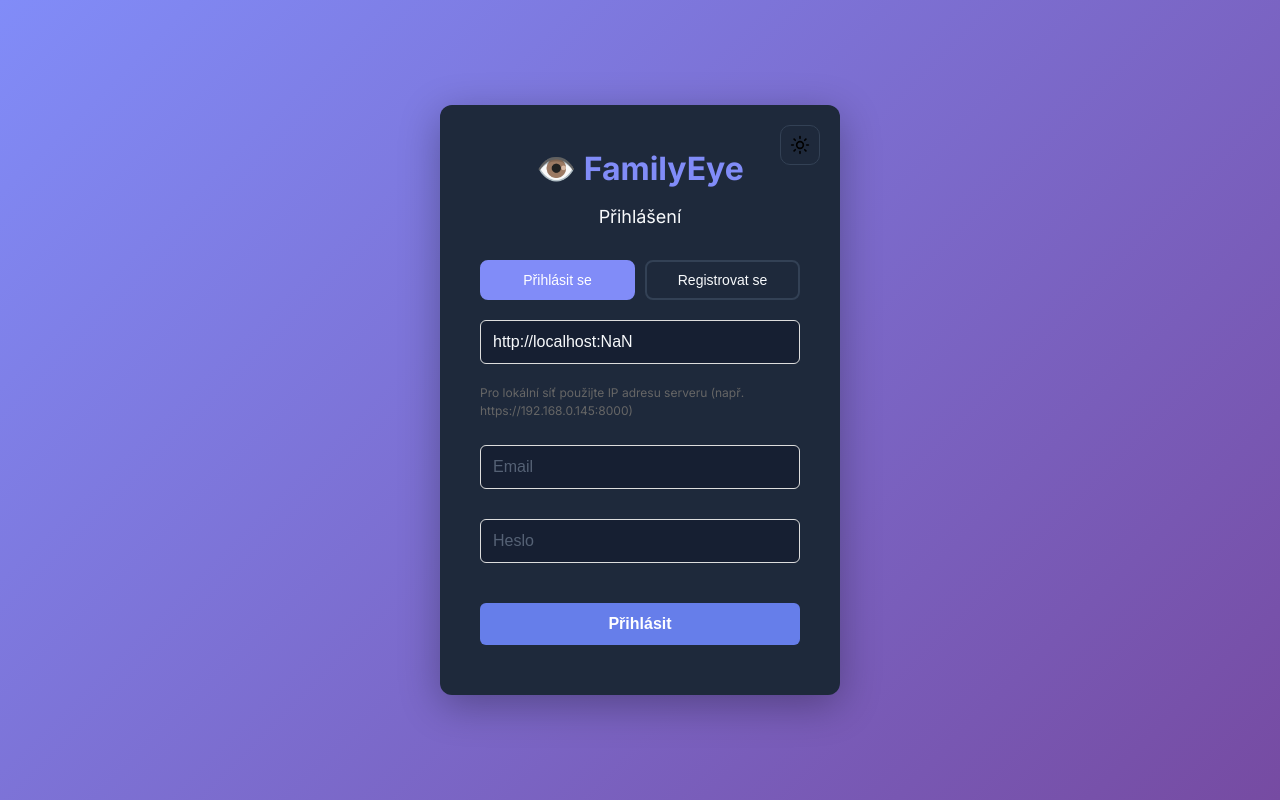
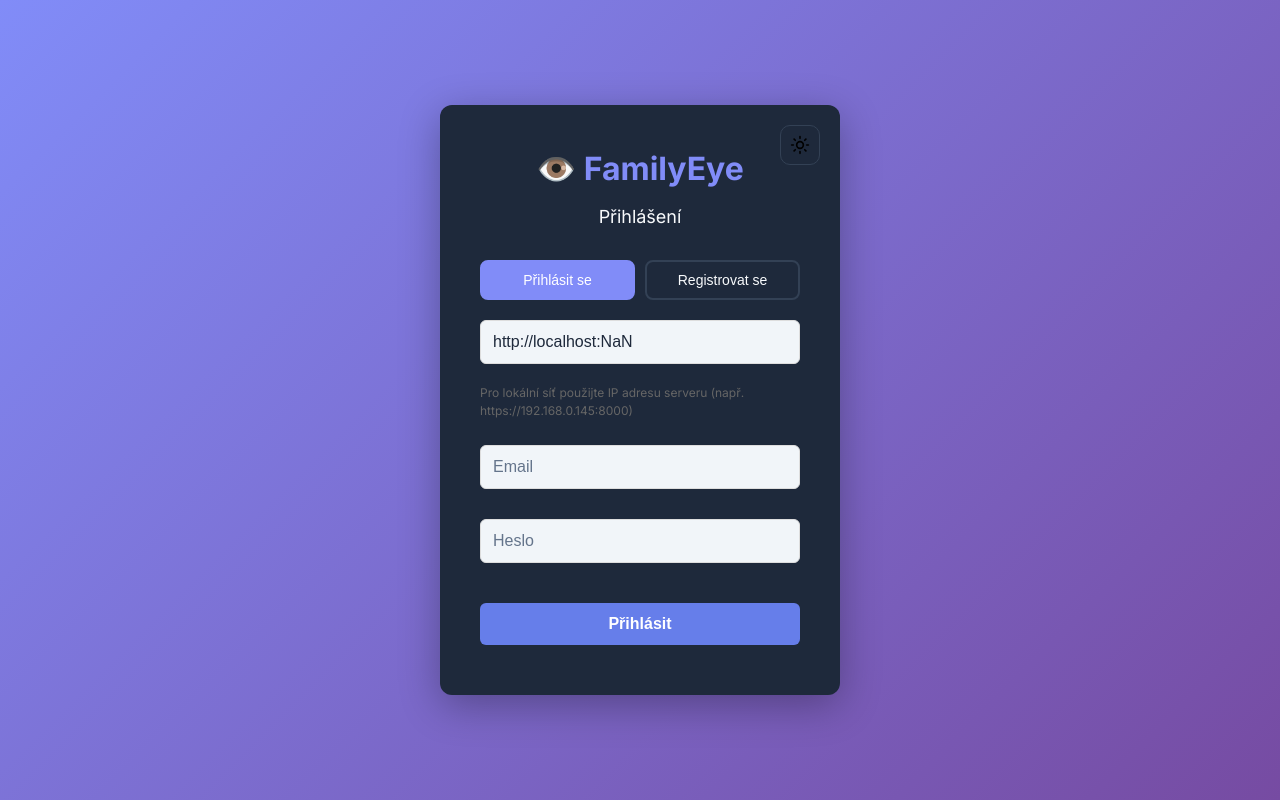
Before and after one commit to SkriptyRobert/FamilyEye, a React (Vite) app in the folder frontend/: page /login in a window 1280 px wide. Built offline with nearby package versions, Linux system fonts and the light colour scheme; no server answers.

Commit message:
UI/UX: Light gray inputs with dark text, remove RuleCard hover

```diff
--- a/frontend/src/components/RuleEditor.css
+++ b/frontend/src/components/RuleEditor.css
@@ -49,15 +49,17 @@
 
 .device-select {
   padding: 12px 16px;
-  border: 1px solid var(--glass-border, rgba(255, 255, 255, 0.15));
+  border: 1px solid var(--border-color, rgba(0, 0, 0, 0.15));
   border-radius: 12px;
   font-size: 14px;
-  background: rgba(15, 23, 42, 0.5);
-  color: var(--text-primary);
+  background: #f1f5f9;
+  /* Light gray */
+  color: #1e293b;
+  /* Dark text */
   font-weight: 500;
   cursor: pointer;
   min-width: 200px;
-  transition: all 0.2s;
+  transition: border-color 0.2s;
 }
 
 .device-select:focus {
@@ -170,24 +172,28 @@
 
 .input {
   padding: 14px 16px;
-  border: 1px solid var(--glass-border, rgba(255, 255, 255, 0.12));
+  border: 1px solid var(--border-color, rgba(0, 0, 0, 0.15));
   border-radius: 12px;
   font-size: 15px;
-  background: rgba(15, 23, 42, 0.5);
-  color: var(--text-primary);
-  transition: all 0.2s;
+  background: #f1f5f9;
+  /* Light gray background */
+  color: #1e293b;
+  /* Dark text */
+  transition: border-color 0.2s, box-shadow 0.2s;
   width: 100%;
   box-sizing: border-box;
 }
 
 .input::placeholder {
-  color: var(--text-tertiary, rgba(148, 163, 184, 0.5));
+  color: #64748b;
+  /* Visible gray placeholder */
 }
 
 .input:focus {
   outline: none;
   border-color: var(--accent-color);
-  background: rgba(15, 23, 42, 0.7);
+  background: #e2e8f0;
+  /* Slightly darker on focus */
   box-shadow: 0 0 0 3px rgba(99, 102, 241, 0.15);
 }
 
@@ -339,12 +345,7 @@
   display: flex;
   flex-direction: column;
   gap: 12px;
-  transition: all 0.2s;
-}
-
-.rule-card:hover {
-  background: rgba(255, 255, 255, 0.05);
-  border-color: rgba(255, 255, 255, 0.15);
+  /* NO hover animation - user request */
 }
 
 .rule-card-header {
```
